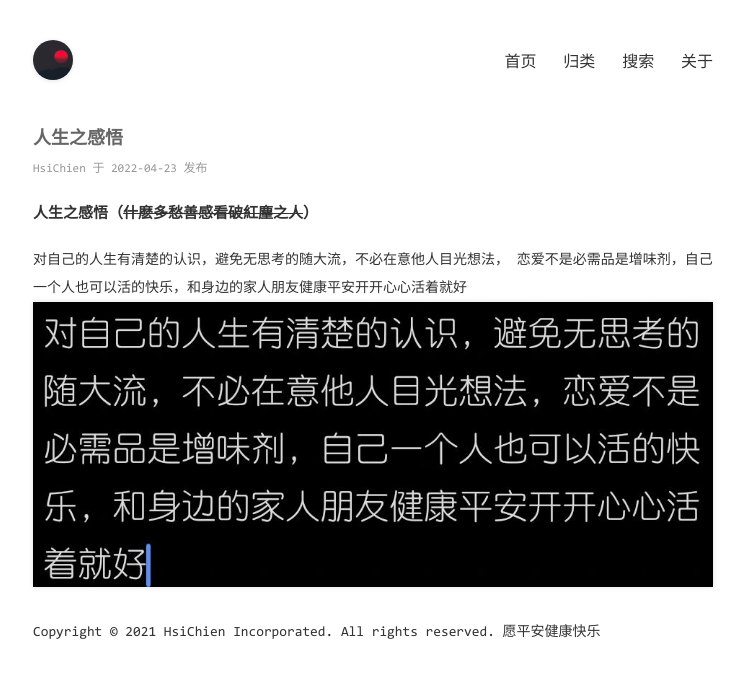
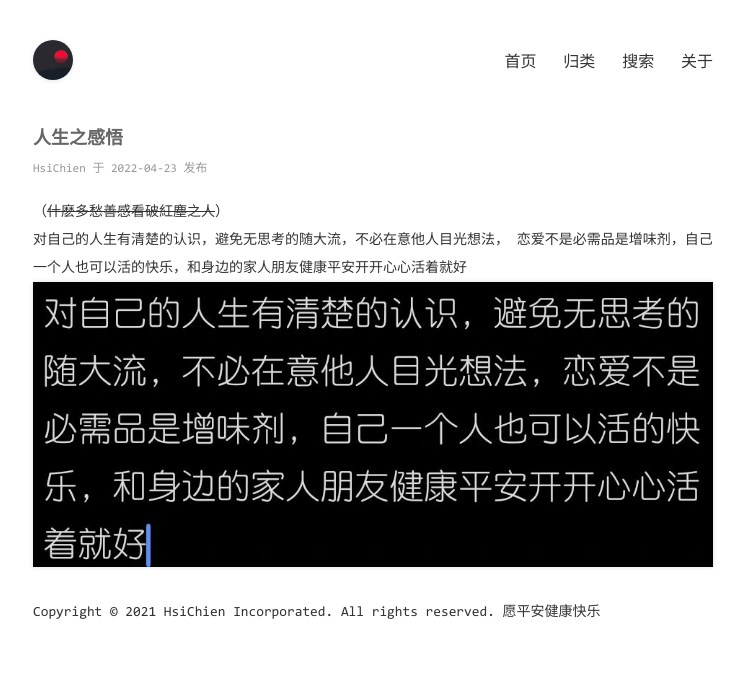
Before and after one commit to hsichien/hsichien.github.io, a Jekyll site: the page built from _posts/2022-04-23-人生之感悟.md, in a window 1280 px wide. Shown: the top 678 px of the page, without its empty margins (267-1012 px from the left). Built offline with Jekyll 4.4.1, drawn with Linux system fonts in a browser that asks for light colours.

Commit message:
Update 2022-04-23-人生之感悟.md

```diff
--- a/_posts/2022-04-23-人生之感悟.md
+++ b/_posts/2022-04-23-人生之感悟.md
@@ -4,7 +4,7 @@ title: 人生之感悟
 categories: [感悟]
 ---
 
-### 人生之感悟（~~什麽多愁善感看破紅塵之人~~）
+（~~什麽多愁善感看破紅塵之人~~）
 对自己的人生有清楚的认识，避免无思考的随大流，不必在意他人目光想法，
 恋爱不是必需品是增味剂，自己一个人也可以活的快乐，和身边的家人朋友健康平安开开心心活着就好
 ![感悟](01.jpg)
```
